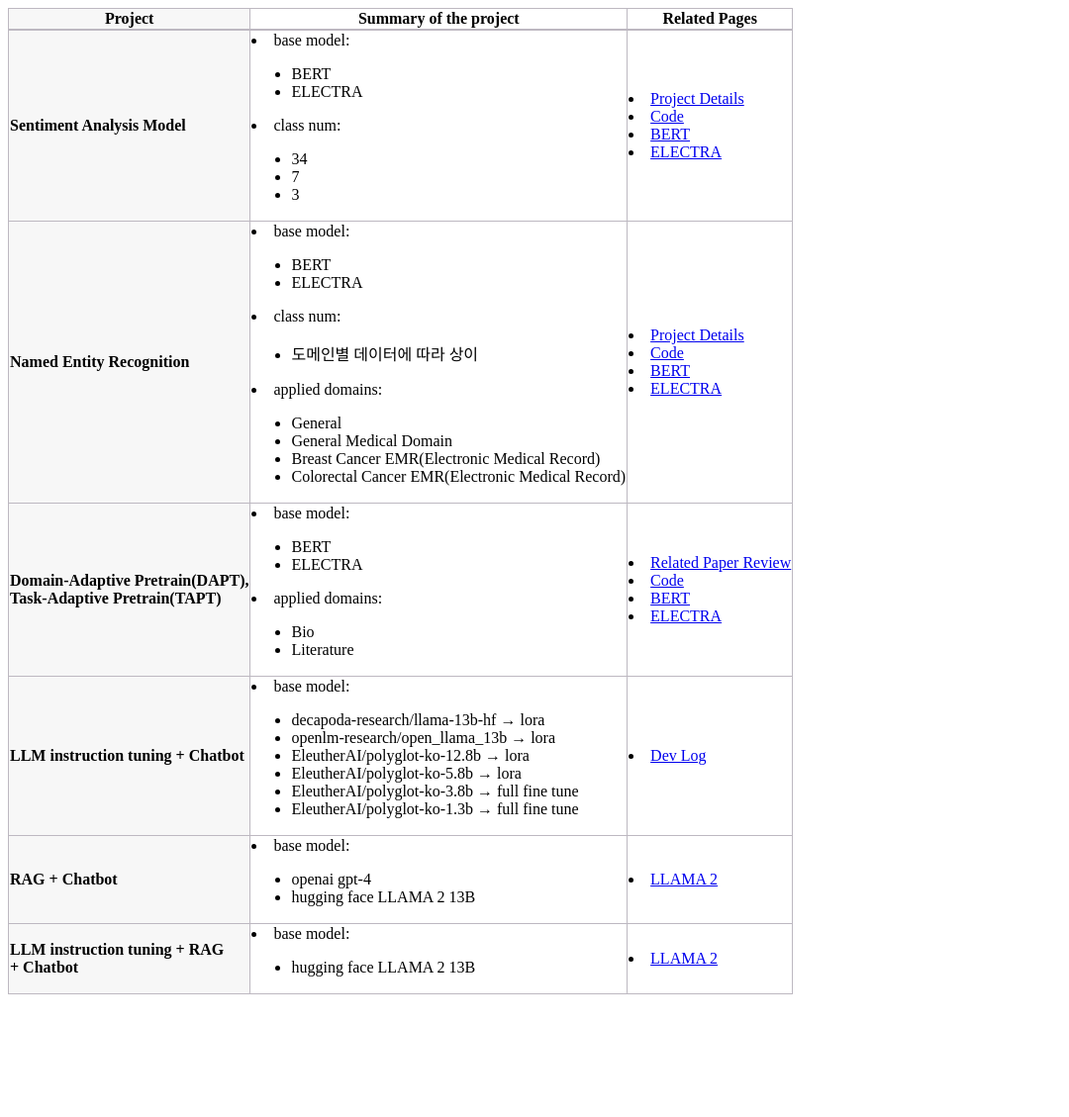
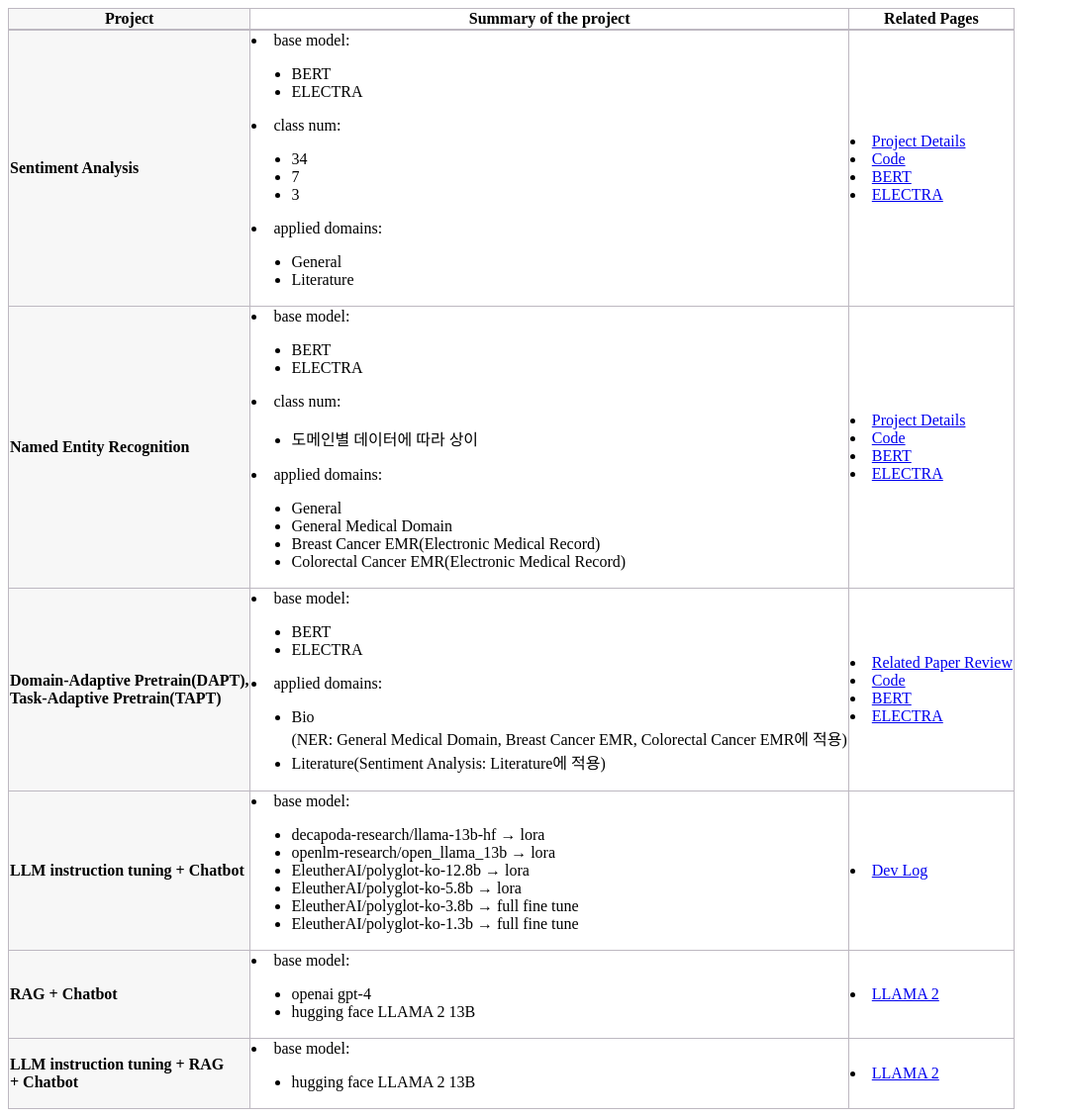
Before and after one commit to finddme/finddme.github.io, a Jekyll site: the page built from _posts/2022-01-01-Project.md, in a window 1280 px wide. Shown: the whole page at 99% size, without its empty margins (0-1080 px from the left). Built offline with Jekyll 4.4.1, drawn with Linux system fonts in a browser that asks for light colours; before the commit the page ends 1013 px from its top, so only the background shows below that.

Commit message:
Update 2022-01-01-Project.md

```diff
--- a/_posts/2022-01-01-Project.md
+++ b/_posts/2022-01-01-Project.md
@@ -24,7 +24,7 @@
          <th class="line2">Summary of the project</th><th class="line2">Related Pages</th>
        </tr>
        <tr>
-         <td class="line3"><strong>Sentiment Analysis Model</strong></td>
+         <td class="line3"><strong>Sentiment Analysis</strong></td>
          <td class="line">
            <li>base model:
              <ul>
@@ -39,6 +39,12 @@
                <li>3</li>
              </ul>
            </li>
+           <li>applied domains:
+             <ul>
+               <li>General</li>
+               <li>Literature</li>
+             </ul>
+            </li>
          </td>
          <td class="line">
            <li><a href="https://finddme.github.io/development/2022/09/25/SentimentAnalysis/">Project Details</a></li>
@@ -88,8 +94,8 @@
            </li>
            <li>applied domains:
              <ul>
-               <li>Bio</li>
-               <li>Literature</li>
+               <li>Bio<br>(NER: General Medical Domain, Breast Cancer EMR, Colorectal Cancer EMR에 적용)</li>
+               <li>Literature(Sentiment Analysis: Literature에 적용)</li>
              </ul>
             </li>
          </td>
```
